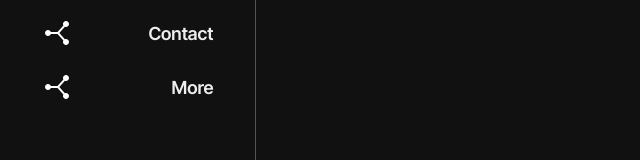
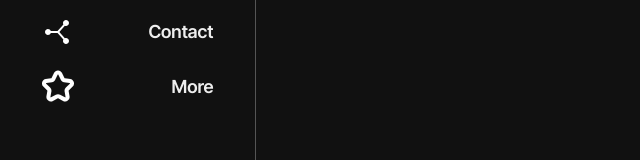
Before and after one commit to joerdixon/my-portfolio-2, a React (Create React App) app: page / in a window 1280 px wide. Shown: the part 340-500 px from the top of the page, without its empty margins (0-640 px from the left). Built offline with nearby package versions, Linux system fonts and the light colour scheme.

Commit message:
added more section logo

```diff
--- a/src/components/Navbar/Navigation.jsx
+++ b/src/components/Navbar/Navigation.jsx
@@ -11,6 +11,7 @@ import contactsvg from "../../assets/icons/contact.svg"
 import ghsvg from '../../assets/logos/github.svg'
 import lisvg from '../../assets/logos/linkedin.svg'
 import gmsvg from '../../assets/icons/mail.svg'
+import moresvg from '../../assets/icons/star.svg'
 
 // TODO: Better hover effects and active styles
 
@@ -103,7 +104,7 @@ function Nav({ view, setView }) {
           <p>Contact</p>
         </div>
         <div className="navlink hover:navhover" onClick={() => { handleMobileNav("more") }}>
-          <img className="nav-icon" src={contactsvg} alt="connect icon" />
+          <img className="nav-icon w-8" src={moresvg} alt="connect icon" />
           <p>More</p>
         </div>
       </div>
@@ -128,7 +129,7 @@ function Nav({ view, setView }) {
               <p>Contact</p>
             </div>
             <div className="mobile-link" onClick={() => { handleMobileNav("more") }}>
-              <img src={contactsvg} alt="connect icon" />
+              <img className="w-8" src={moresvg} alt="connect icon" />
               <p>More</p>
             </div>
           </div>
```
Also changed, not shown: src/assets/icons/star.svg (added).
